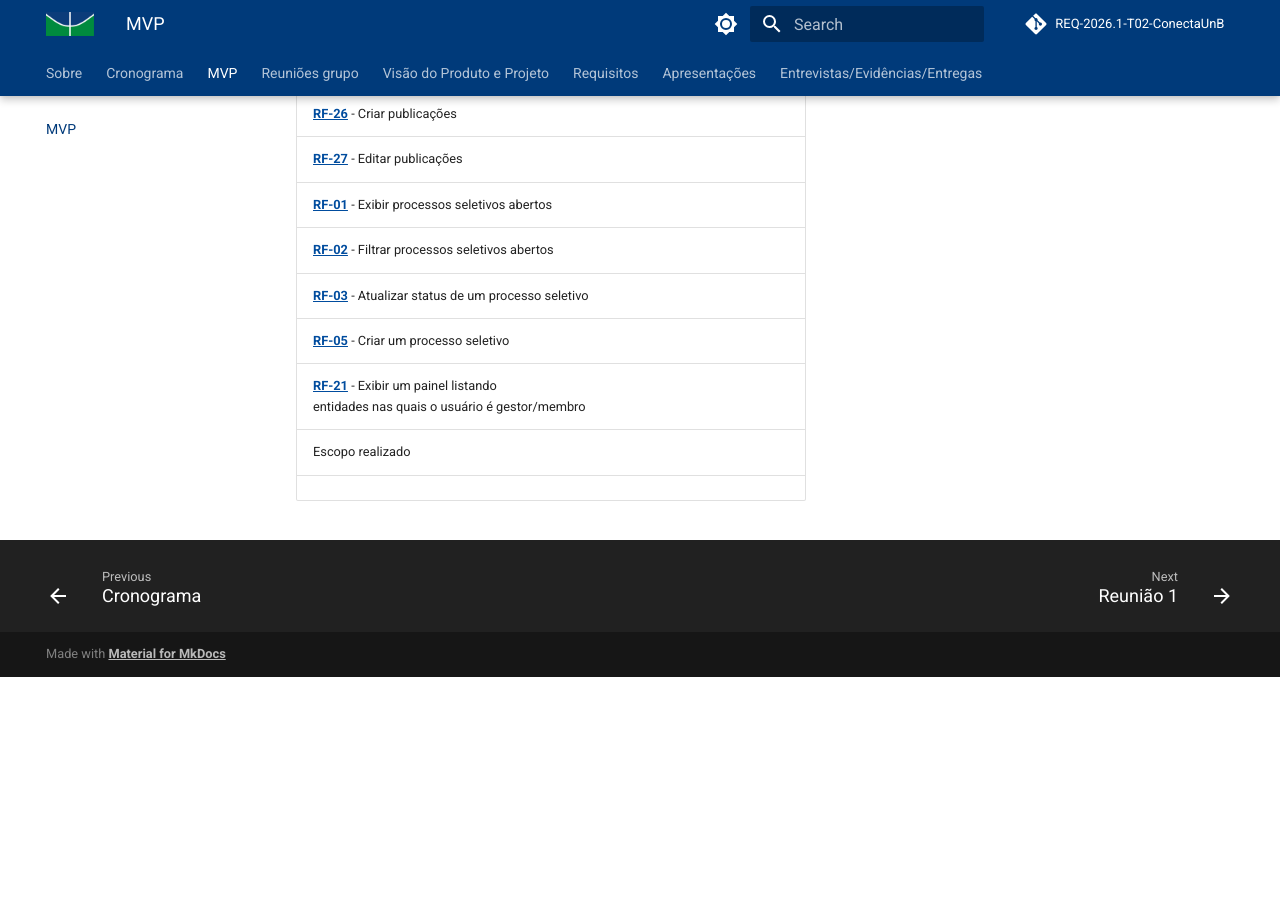
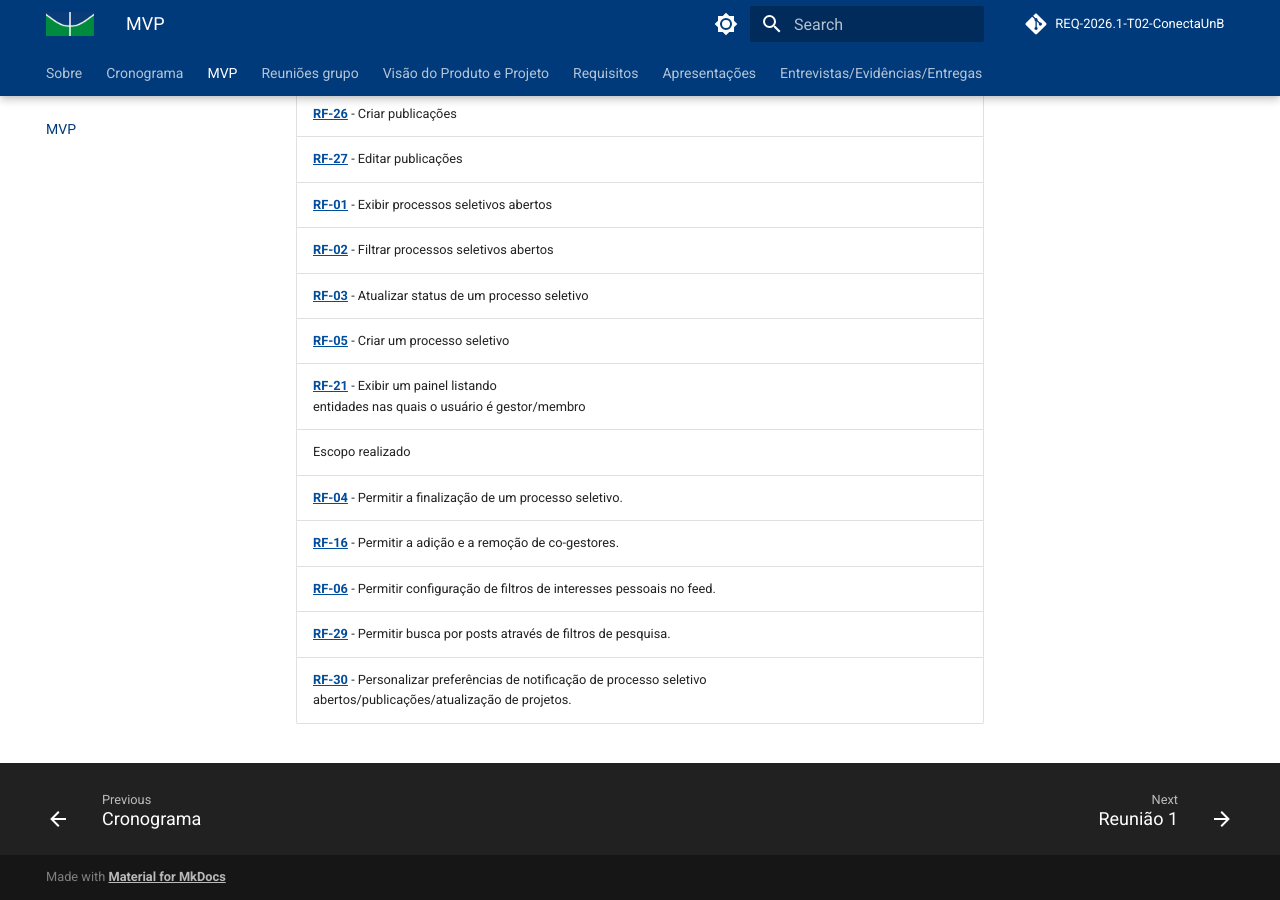
Before and after one commit to mdsreq-fga-unb/REQ-2026.1-T02-ConectaUnB, an MkDocs documentation site: the page built from docs/mvp/mvp.md, in a window 1280 px wide and 900 px high, scrolled down 819 px. Built offline with MkDocs 1.6.1 and Material for MkDocs 9.7.7, drawn with Linux system fonts in a browser that asks for light colours; comment, search, counter and statistics services are not loaded; before the commit the page ends 1496 px from its top, so only the background shows below that.

Commit message:
docs: Acrescenta páginas para o escopo realizado

```diff
--- a/docs/mvp/mvp.md
+++ b/docs/mvp/mvp.md
@@ -24,4 +24,8 @@
 | [**RF-05**](../RFuncionais/RF_05.md) - Criar um processo seletivo |  |  |
 | [**RF-21**](../RFuncionais/RF_21.md) - Exibir um painel listando<br>entidades nas quais o usuário é gestor/membro |  |  |
 | Escopo realizado| | |
-| | | |
+| [**RF-04**](../RFuncionais/escopo/RF_04.md) - Permitir a finalização de um processo seletivo. |  |  |
+| [**RF-16**](../RFuncionais/escopo/RF_16.md) - Permitir a adição e a remoção de co-gestores. |  |  |
+| [**RF-06**](../RFuncionais/escopo/RF_06.md) - Permitir configuração de filtros de interesses pessoais no feed. |  |  |
+| [**RF-29**](../RFuncionais/escopo/RF_29.md) - Permitir busca por posts através de filtros de pesquisa. |  |  |
+| [**RF-30**](../RFuncionais/escopo/RF_30.md) - Personalizar preferências de notificação de processo seletivo abertos/publicações/atualização de projetos. |  |  |
```
Also changed, not shown: docs/RFuncionais/escopo/RF_30.md (added, +1 -0 lines), docs/RFuncionais/escopo/RF_06.md (added), docs/RFuncionais/escopo/RF_16.md (added), docs/RFuncionais/escopo/RF_29.md (added).
